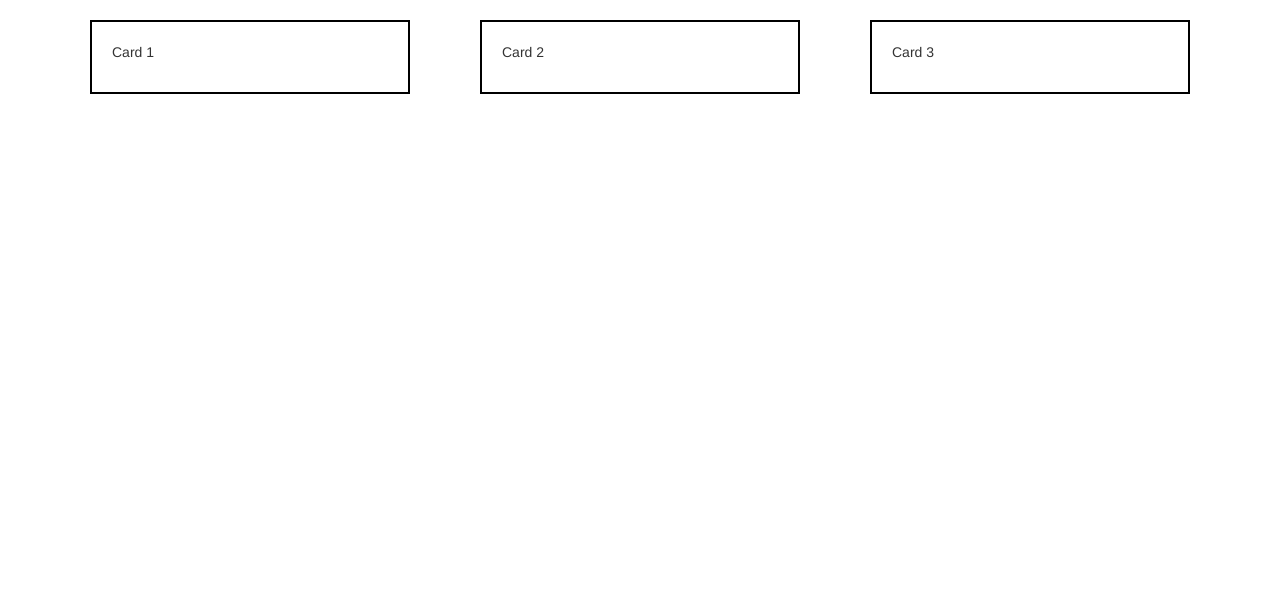
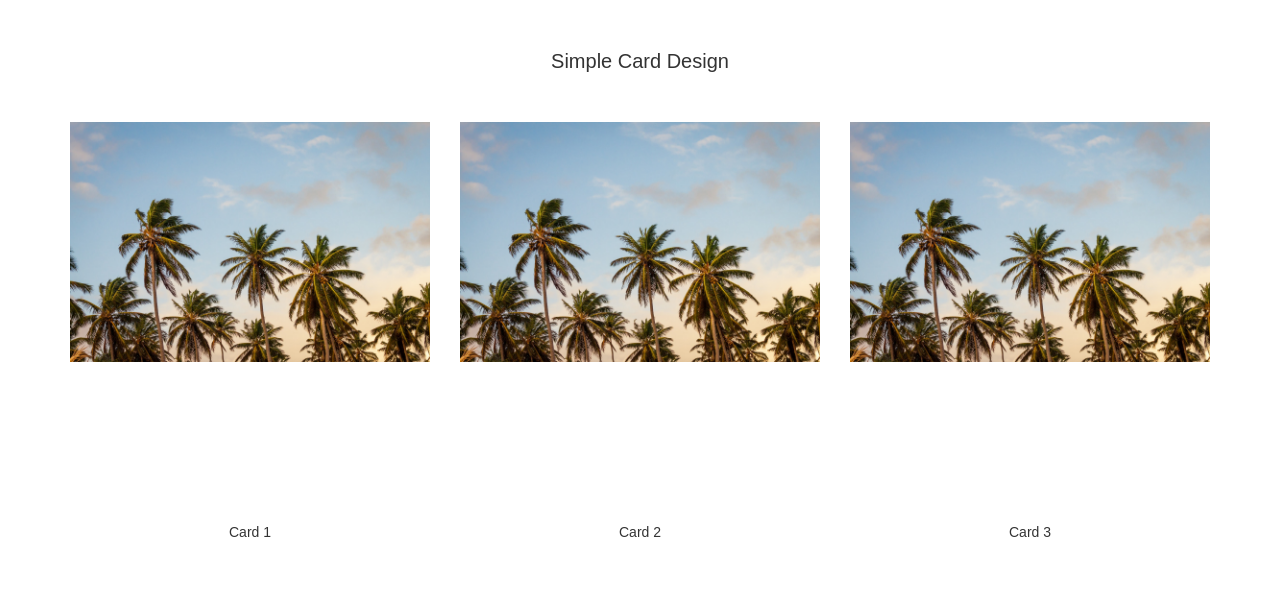
Before and after one commit to capitanomurray/cards-sass-design, a plain HTML site: page index.html in a window 1280 px wide. Drawn offline with nearby package versions, Linux system fonts and the light colour scheme.

Commit message:
Images inside cards

```diff
--- a/index.html
+++ b/index.html
@@ -15,20 +15,34 @@
 <body>
 
 <div class="container">
+  <div class="row">
+    <div class="info">
+      <h1>Simple Card Design</h1>
+    </div>
+  </div>
 
   <div class="row">
   <div class="col-sm-4">
     <div class="card">
+      <div class="pic">
+        <img src="images/trees.jpg" alt="Palm Trees">
+      </div>
       <p>Card 1</p>
     </div>
   </div>
   <div class="col-sm-4">
     <div class="card">
+      <div class="pic">
+        <img src="images/trees.jpg" alt="Palm Trees">
+      </div>
       <p>Card 2</p>
     </div>
   </div>
   <div class="col-sm-4">
     <div class="card">
+      <div class="pic">
+        <img src="images/trees.jpg" alt="Palm Trees">
+      </div>
       <p>Card 3</p>
     </div>
   </div>
--- a/sass/style.sass
+++ b/sass/style.sass
@@ -1,4 +1,26 @@
+body
+  font-family: 'Montserrat', sans-serif
+
+.info
+    width: 300px
+    margin: 50px auto
+    text-align: center
+
+    h1
+      font-size: 20px
+
 .card
-  border: 2px solid #000
-  padding: 20px
-  margin: 20px
+  position: relative
+  z-index: 1
+  display: block
+  background: #ffffff
+  min-width: 270px
+  height: 470px
+  text-align: center
+
+  .pic
+    height: 400px
+
+    img
+      display: block
+      width: 100%
```
Also changed, not shown: css/style.css, images/trees.jpg (added).
